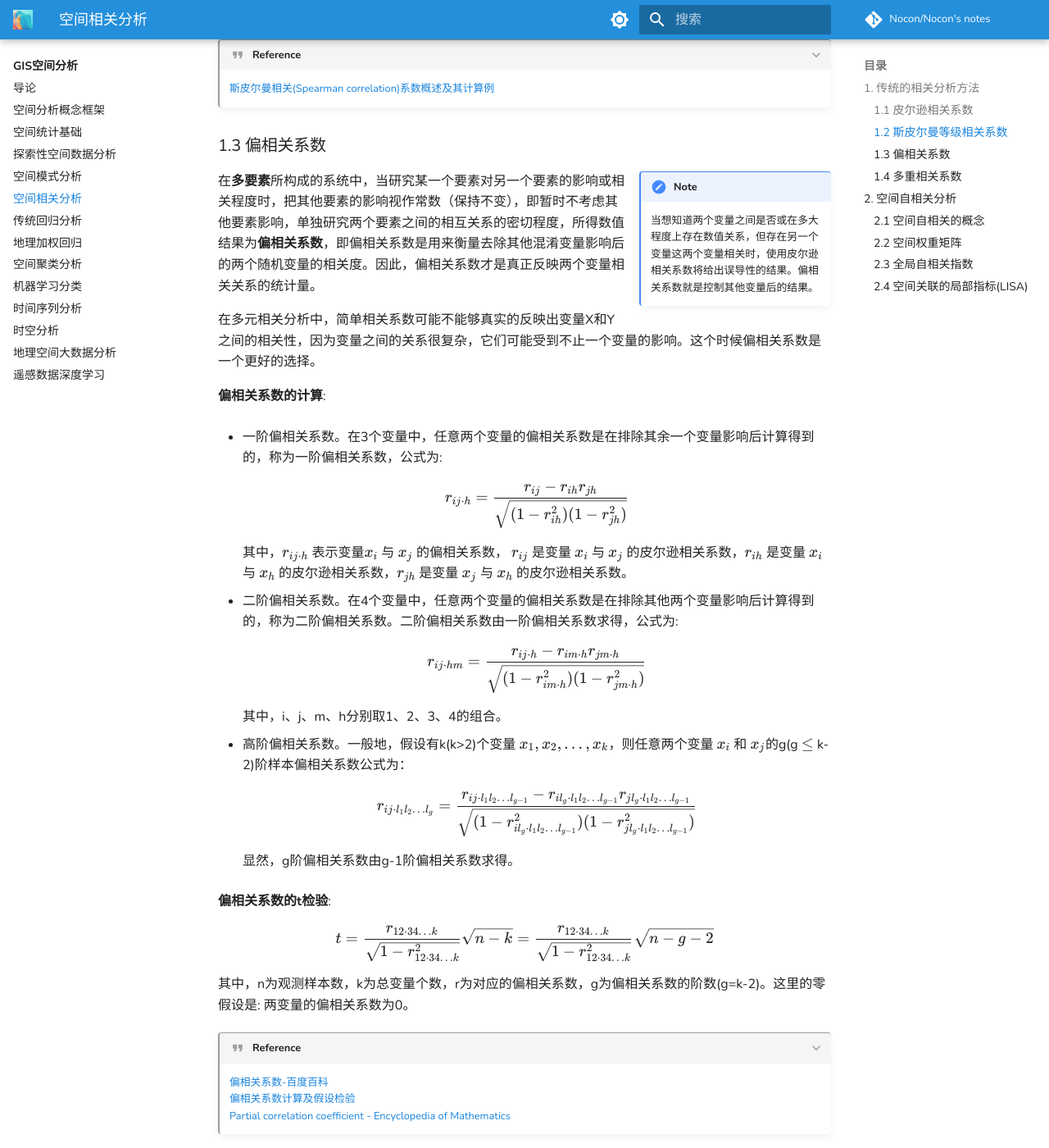
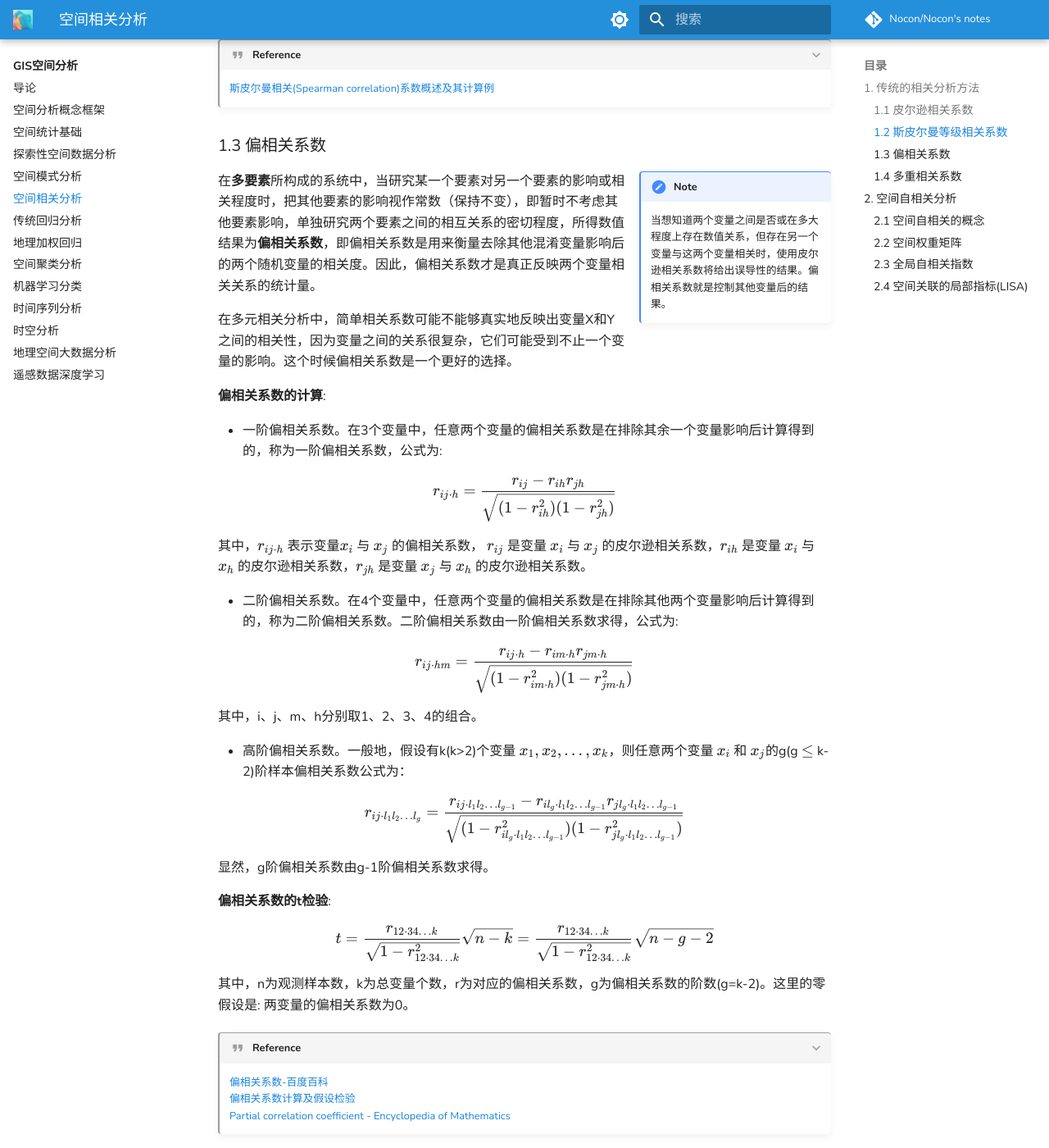
Before and after one commit to no-con/no-con.github.io, an MkDocs documentation site: the page built from docs/GIS_SA/6_SpaCorr.md, in a window 1280 px wide and 1400 px high, scrolled down 2636 px. Shown: the whole window at 82% size. Built offline with MkDocs 1.6.1 and Material for MkDocs 9.7.7, drawn with Linux system fonts in a browser that asks for light colours; comment, search, counter and statistics services are not loaded; a style sheet for code colours, icons or effects is not loaded; some of the changed text lies outside the part shown.

Commit message:
Update 6_SpaCorr.md

```diff
--- a/docs/GIS_SA/6_SpaCorr.md
+++ b/docs/GIS_SA/6_SpaCorr.md
@@ -6,6 +6,7 @@
 ## 1. 传统的相关分析方法
 
 ### 1.1 皮尔逊相关系数
+
 !!! note inline end
     Person's 相关系数就是我们高中所学的`相关系数`，又称积差相关系数。
 
@@ -99,31 +100,37 @@
 ### 1.3 偏相关系数
 
 !!! note inline end
-    当想知道两个变量之间是否或在多大程度上存在数值关系，但存在另一个变量这两个变量相关时，使用皮尔逊相关系数将给出误导性的结果。偏相关系数就是控制其他变量后的结果。
+    当想知道两个变量之间是否或在多大程度上存在数值关系，但存在另一个变量与这两个变量相关时，使用皮尔逊相关系数将给出误导性的结果。偏相关系数就是控制其他变量后的结果。
 
 在**多要素**所构成的系统中，当研究某一个要素对另一个要素的影响或相关程度时，把其他要素的影响视作常数（保持不变），即暂时不考虑其他要素影响，单独研究两个要素之间的相互关系的密切程度，所得数值结果为**偏相关系数**，即偏相关系数是用来衡量去除其他混淆变量影响后的两个随机变量的相关度。因此，偏相关系数才是真正反映两个变量相关关系的统计量。
 
-在多元相关分析中，简单相关系数可能不能够真实的反映出变量X和Y之间的相关性，因为变量之间的关系很复杂，它们可能受到不止一个变量的影响。这个时候偏相关系数是一个更好的选择。
+在多元相关分析中，简单相关系数可能不能够真实地反映出变量X和Y之间的相关性，因为变量之间的关系很复杂，它们可能受到不止一个变量的影响。这个时候偏相关系数是一个更好的选择。
 
 **偏相关系数的计算**:
 
 * 一阶偏相关系数。在3个变量中，任意两个变量的偏相关系数是在排除其余一个变量影响后计算得到的，称为一阶偏相关系数，公式为:
-$$
-r_{ij·h} = \frac {r_{ij} - r_{ih} r_{jh}}{\sqrt{(1-r_{ih}^2)(1-r_{jh}^2)}}
-$$
-其中，$r_{ij·h}$ 表示变量$x_i$ 与 $x_j$ 的偏相关系数， $r_{ij}$ 是变量 $x_i$ 与 $x_j$ 的皮尔逊相关系数，$r_{ih}$ 是变量 $x_i$ 与 $x_h$ 的皮尔逊相关系数，$r_{jh}$ 是变量 $x_j$ 与 $x_h$ 的皮尔逊相关系数。
+
+  $$
+  r_{ij·h} = \frac {r_{ij} - r_{ih} r_{jh}}{\sqrt{(1-r_{ih}^2)(1-r_{jh}^2)}}
+  $$
+
+  其中，$r_{ij·h}$ 表示变量$x_i$ 与 $x_j$ 的偏相关系数， $r_{ij}$ 是变量 $x_i$ 与 $x_j$ 的皮尔逊相关系数，$r_{ih}$ 是变量 $x_i$ 与 $x_h$ 的皮尔逊相关系数，$r_{jh}$ 是变量 $x_j$ 与 $x_h$ 的皮尔逊相关系数。
 
 * 二阶偏相关系数。在4个变量中，任意两个变量的偏相关系数是在排除其他两个变量影响后计算得到的，称为二阶偏相关系数。二阶偏相关系数由一阶偏相关系数求得，公式为:
-$$
-r_{ij·hm} = \frac {r_{ij·h} - r_{im·h} r_{jm·h}}{\sqrt{(1-r_{im·h}^2)(1-r_{jm·h}^2)}}
-$$
-其中，i、j、m、h分别取1、2、3、4的组合。
+
+  $$
+  r_{ij·hm} = \frac {r_{ij·h} - r_{im·h} r_{jm·h}}{\sqrt{(1-r_{im·h}^2)(1-r_{jm·h}^2)}}
+  $$
+
+  其中，i、j、m、h分别取1、2、3、4的组合。
 
 * 高阶偏相关系数。一般地，假设有k(k>2)个变量 $x_1, x_2, …, x_k$，则任意两个变量 $x_i$ 和 $x_j$的g(g $\leq$ k-2)阶样本偏相关系数公式为：
-$$
-r_{ij·l_1l_2…l_g} = \frac {r_{ij·l_1l_2…l_{g-1}} - r_{il_g·l_1l_2…l_{g-1}} r_{jl_g·l_1l_2…l_{g-1}}}{\sqrt{(1-r_{il_g·l_1l_2…l_{g-1}}^2)(1-r_{jl_g·l_1l_2…l_{g-1}}^2)}}
-$$
-显然，g阶偏相关系数由g-1阶偏相关系数求得。
+
+  $$
+  r_{ij·l_1l_2…l_g} = \frac {r_{ij·l_1l_2…l_{g-1}} - r_{il_g·l_1l_2…l_{g-1}} r_{jl_g·l_1l_2…l_{g-1}}}{\sqrt{(1-r_{il_g·l_1l_2…l_{g-1}}^2)(1-r_{jl_g·l_1l_2…l_{g-1}}^2)}}
+  $$
+
+  显然，g阶偏相关系数由g-1阶偏相关系数求得。
 
 **偏相关系数的t检验**:
 $$
@@ -195,6 +202,7 @@
     [地理学第一定律](../2_concepts/#21)("越近越相关")是空间依赖性和空间自相关概念的基础。
 
 **空间自相关**是利用空间统计方法进行的空间要素与其周围要素的相关性研究，进而分析这些空间单元的分布特征。
+
 > 空间相关分析是指利用应用相关分析的方法对空间分布的数据进行研究。
 
 * 空间自相关程度高，说明相似的空间要素聚集在一起；
@@ -207,6 +215,7 @@
 空间权重矩阵的构造常常基于两个特征：连续性(continuity)和距离(distance); 也可以通过面积和可达性等特征构造。在ArcGIS Pro中，空间权重矩阵可以通过不同的空间关系概念化方法构造。
 
 **空间关系概念化**(Conceptualization of Spatial Relationships)是由Esri提出的一个概念，可以理解为：空间关系的形象化描述信息。通俗的说，就是在进行分析之前，需要对你的空间关系，进一个定义。比如，我们约定在某要素10公里内的要素视为其邻近要素，这种约定就是**概念化**。
+
 > 空间关系概念化类型包括：
 
 > * 距离：反距离、反距离平方、固定距离、距离阈值；
@@ -227,6 +236,7 @@
     其中，$x_i$ 和 $x_j$分别是位置i和j(空间数据)对应变量的属性值，$w_{ij}$ 是位置i和j的空间权重，n为总样本数。
 
     !!! tip "莫兰指数分析"
+
         从这个算法可以看到，两个值同时大于或者小于均值，就能得到正值，而被均值正好切开的两个值，就会得到负值——与参与计算的数值与均值偏离越大，得到的结果的绝对值就越大，所以空间上有关系的，而且有彼此接近的数值，表达成了聚集分布，而反之亦然。
 
         高值周边聚集高值或者低值周边聚集低值，都计算为正——表示为聚集，而高低值相互交错，那么就会计算为负，表示为离散。如果有正有负，相互抵消为0，那么就表达为随机。
@@ -257,6 +267,7 @@
     $$
 
     ???+ quote "Reference"
+
         [空间自相关 (Global Moran's I) 的工作原理-ArcGIS Pro](https://pro.arcgis.com/zh-cn/pro-app/latest/tool-reference/spatial-statistics/h-how-spatial-autocorrelation-moran-s-i-spatial-st.htm)
         [莫兰指数之计算详解-虾神说D](https://mp.weixin.qq.com/s?__biz=MzA4ODk4NzgyNA==&mid=2649736471&idx=1&sn=a215a5d480080fb4c44dfd80ba5dcb17&    chksm=883aa4c8bf4d2ddea5128b5289ded18eb7d895f591ec80e94b6312a5d20509230cbdf453363c&cur_album_id=1349424235982290944&scene=189#wechat_redirect)
         [全局莫兰指数的理解与计算](https://blog.csdn.net/shine4869/article/details/106149299)
@@ -290,11 +301,13 @@
     当存在完全均匀分布的值并且要查找高值的异常空间峰值时，首选**高/低聚类 (Getis-Ord General G)** 工具。但是，当高值和低值同时聚类时，它们倾向于彼此相互抵消。如果在高值和低值同时聚类时测量空间聚类，则使用**空间自相关**工具。
 
     ???+ quote "Reference"
+
         [高/低聚类(Getis-Ord General G) 的工作原理-ArcGIS Pro](https://pro.arcgis.com/zh-cn/pro-app/latest/tool-reference/spatial-statistics/h-how-high-low-clustering-getis-ord-general-g-spat.htm)
         [高低值聚类：Getis-Ord General G（上）-虾神说D](https://mp.weixin.qq.com/s?__biz=MzA4ODk4NzgyNA==&mid=2649743228&idx=1&sn=d8c9967c40257750644983573ff1cded&chksm=883abea3bf4d37b5e4a272842817fedb95d0feb025e0f131229d8c0946d268c023373b876c1d&cur_album_id=1349424235982290944&scene=189#wechat_redirect)
         [高低值聚类：Getis-Ord General G（下）-虾神说D](https://mp.weixin.qq.com/s?__biz=MzA4ODk4NzgyNA==&mid=2649743815&idx=1&sn=6d590cb9c96776ffeb10ffe0ba92560e&chksm=883a8018bf4d090e06a96d9d71f437ba0ec5f5baa010c6568a37279f2c3d82926e12d704ac09&scene=178&cur_album_id=1349424235982290944#rd)
 
 ### 2.4 空间关联的局部指标(LISA)
+
 * 局部莫兰指数(Local Moran's I)
 
     给定一组加权要素，局部莫兰指数用于识别具有统计显著性的热点、冷点和空间异常值。聚类和异常值分析会对每个要素进行如下计算：
@@ -327,6 +340,7 @@
         * I为负值时，表示要素具有包含不同值的邻近要素，该要素是异常值(由低值围绕的高值(HL)或者由高值围绕的低值(LH))。
 
     ???+ quote "Reference"
+
         [聚类和异常值分析 (Anselin Local Moran's I)的工作原理-ArcGIS Pro](https://pro.arcgis.com/zh-cn/pro-app/latest/tool-reference/spatial-statistics/h-how-cluster-and-outlier-analysis-anselin-local-m.htm)
 
 * Local  $G_i$ 和 $G_i^*$
@@ -352,6 +366,7 @@
     z(G_i^\*) = \frac{G_{i}^{\*} - E(G_i^*)}{\sqrt{Var(G_i^\*)}}
     $$
     !!! tip "Local  $G_i$ 和 $G_i^*$的分析"
+
         对于$z(G_i)$或者$z(G_i^\*)$:
 
         * 大于0，高高聚类；
@@ -374,10 +389,12 @@
 
     $Getis \ Ord \ G_i^*$ 就是z得分，无需做进一步的计算。
     !!! tip "$Getis \ Ord \ G_i^*$ 的分析"
+
         当z得分($Getis \ Ord \ G_i^*$)具有显著统计学意义时:
 
         * z为正时，得分越高，高值（热点）的聚类就越紧密。
         * z为负时，得分越低，低值（冷点）的聚类就越紧密。
 
     ???+ quote "Reference"
+
         [热点分析 (Getis-Ord Gi*) 的工作原理-ArcGIS Pro](https://pro.arcgis.com/zh-cn/pro-app/latest/tool-reference/spatial-statistics/h-how-hot-spot-analysis-getis-ord-gi-spatial-stati.htm)
```
Also changed, not shown: other parts of docs/GIS_SA/6_SpaCorr.md (+1 -1 lines).
